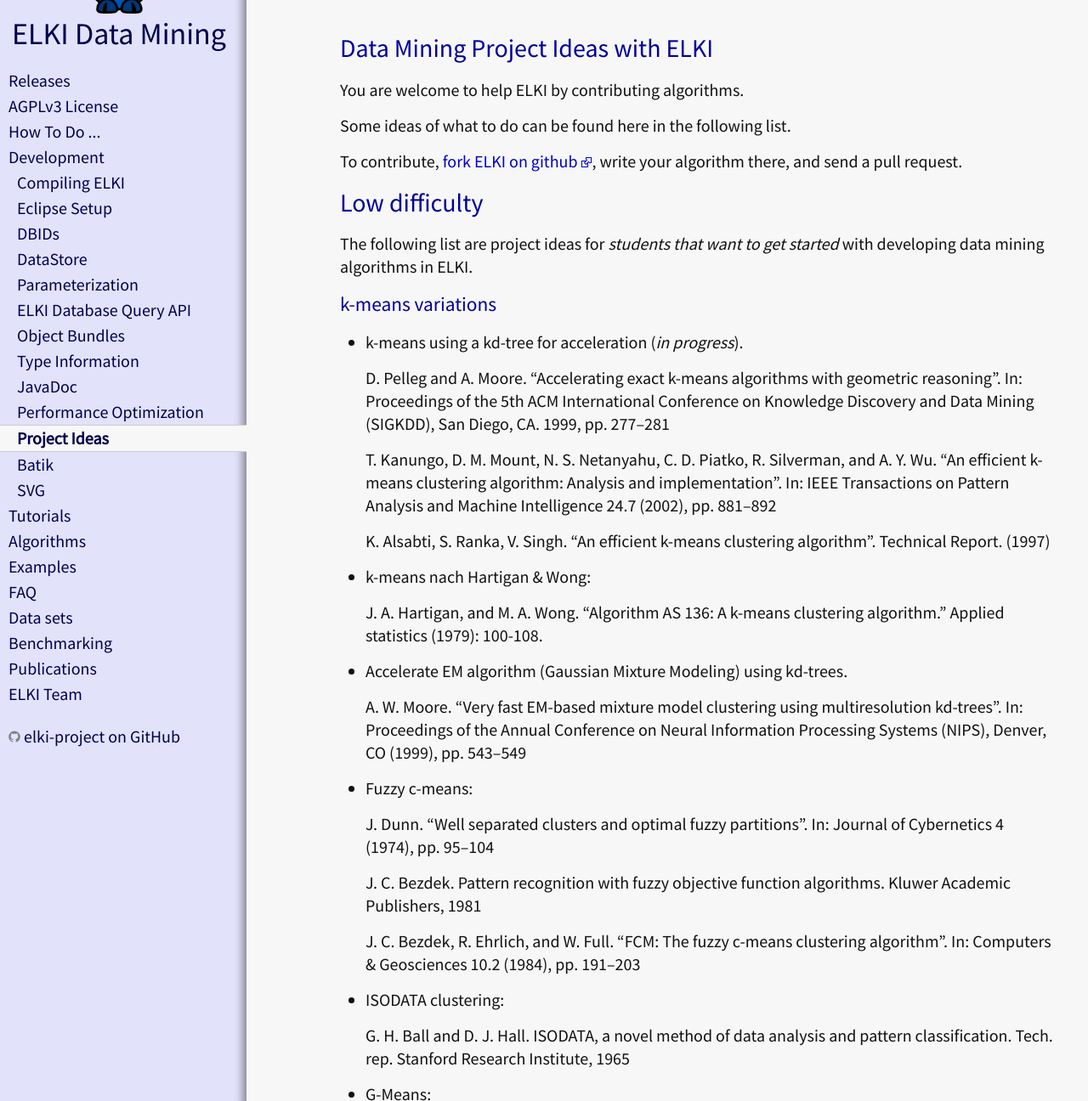
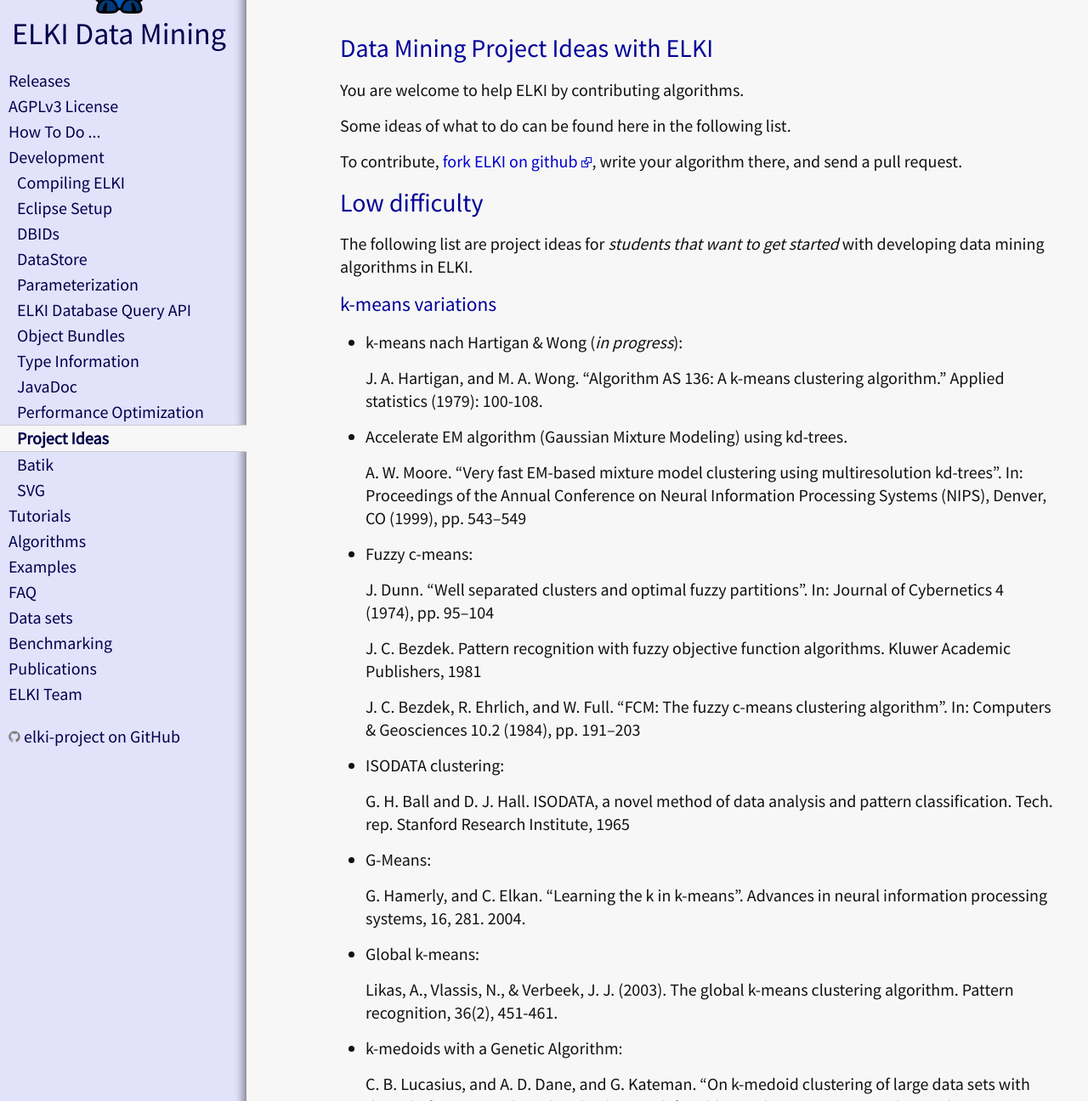
Before and after one commit to elki-project/elki-project.github.io, a Jekyll site: the page built from dev/projectideas.md, in a window 1280 px wide and 1400 px high, cut to the strip 104-1400 px from the top of the window. Shown: the whole strip at 85% size. Built offline with Jekyll 4.4.1, drawn with Linux system fonts in a browser that asks for light colours; some of the changed text lies outside the part shown.

Commit message:
interesting to have

```diff
--- a/dev/projectideas.md
+++ b/dev/projectideas.md
@@ -23,15 +23,7 @@
 
 ### k-means variations
 
-- k-means using a kd-tree for acceleration (*in progress*).
-
-  D. Pelleg and A. Moore. “Accelerating exact k-means algorithms with geometric reasoning”. In: Proceedings of the 5th ACM International Conference on Knowledge Discovery and Data Mining (SIGKDD), San Diego, CA. 1999, pp. 277–281
-
-  T. Kanungo, D. M. Mount, N. S. Netanyahu, C. D. Piatko, R. Silverman, and A. Y. Wu. “An efficient k-means clustering algorithm: Analysis and implementation”. In: IEEE Transactions on Pattern Analysis and Machine Intelligence 24.7 (2002), pp. 881–892
-
-  K. Alsabti, S. Ranka, V. Singh. "An efficient k-means clustering algorithm". Technical Report. (1997)
-
-- k-means nach Hartigan & Wong:
+- k-means nach Hartigan & Wong (*in progress*):
 
   J. A. Hartigan, and M. A. Wong. “Algorithm AS 136: A k-means clustering algorithm.” Applied statistics (1979): 100-108.
 
@@ -55,6 +47,10 @@
 
   G. Hamerly, and C. Elkan. "Learning the k in k-means". Advances in neural information processing systems, 16, 281. 2004.
 
+- Global k-means:
+
+  Likas, A., Vlassis, N., & Verbeek, J. J. (2003). The global k-means clustering algorithm. Pattern recognition, 36(2), 451-461.
+
 - k-medoids with a Genetic Algorithm:
 
   C. B. Lucasius, and A. D. Dane, and G. Kateman. "On k-medoid clustering of large data sets with the aid of a genetic algorithm: background, feasiblity and comparison." Analytica Chimica Acta 282.3 (1993): 647-669.
@@ -210,6 +209,10 @@
 
   A. Ghoting, S. Parthasarathy, and M. E. Otey. “Fast mining of distance-based outliers in high-dimensional datasets”. In: Data Mining and Knowledge Discovery 16.3 (2008), pp. 349–364
 
+- GLOSS subspace outlier:
+
+  B. van Stein, M. van Leeuwen, and T. Bäck. “Local subspace-based outlier detection using global neighbourhoods”. In: IEEE International Conference on Big Data (2016), pp. 1136–1142
+
 ### Association rule mining
 
 - Additional measures of interestingness for association rule extraction
```
Also changed, not shown: other parts of dev/projectideas.md (+3 -0 lines).
